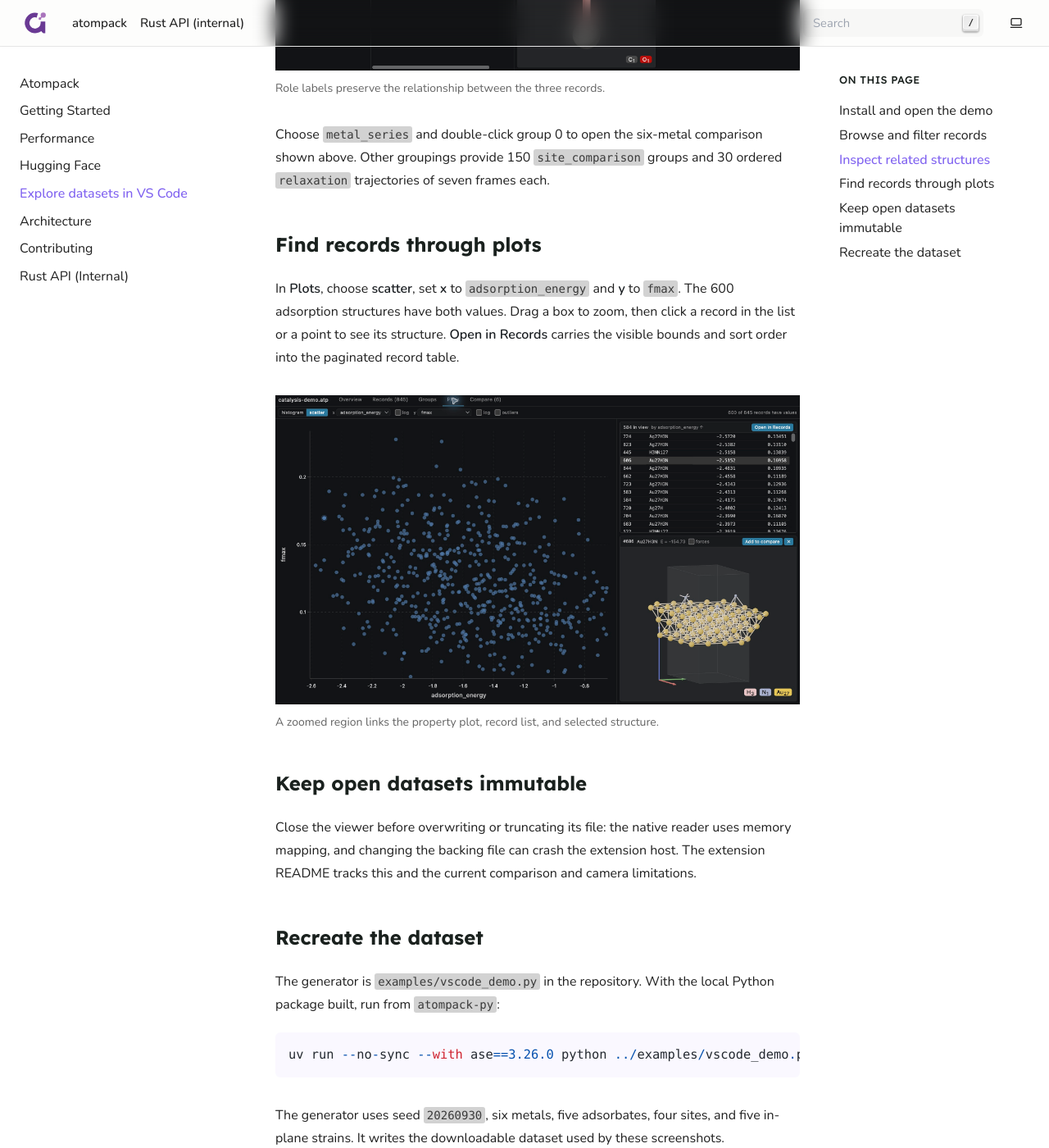
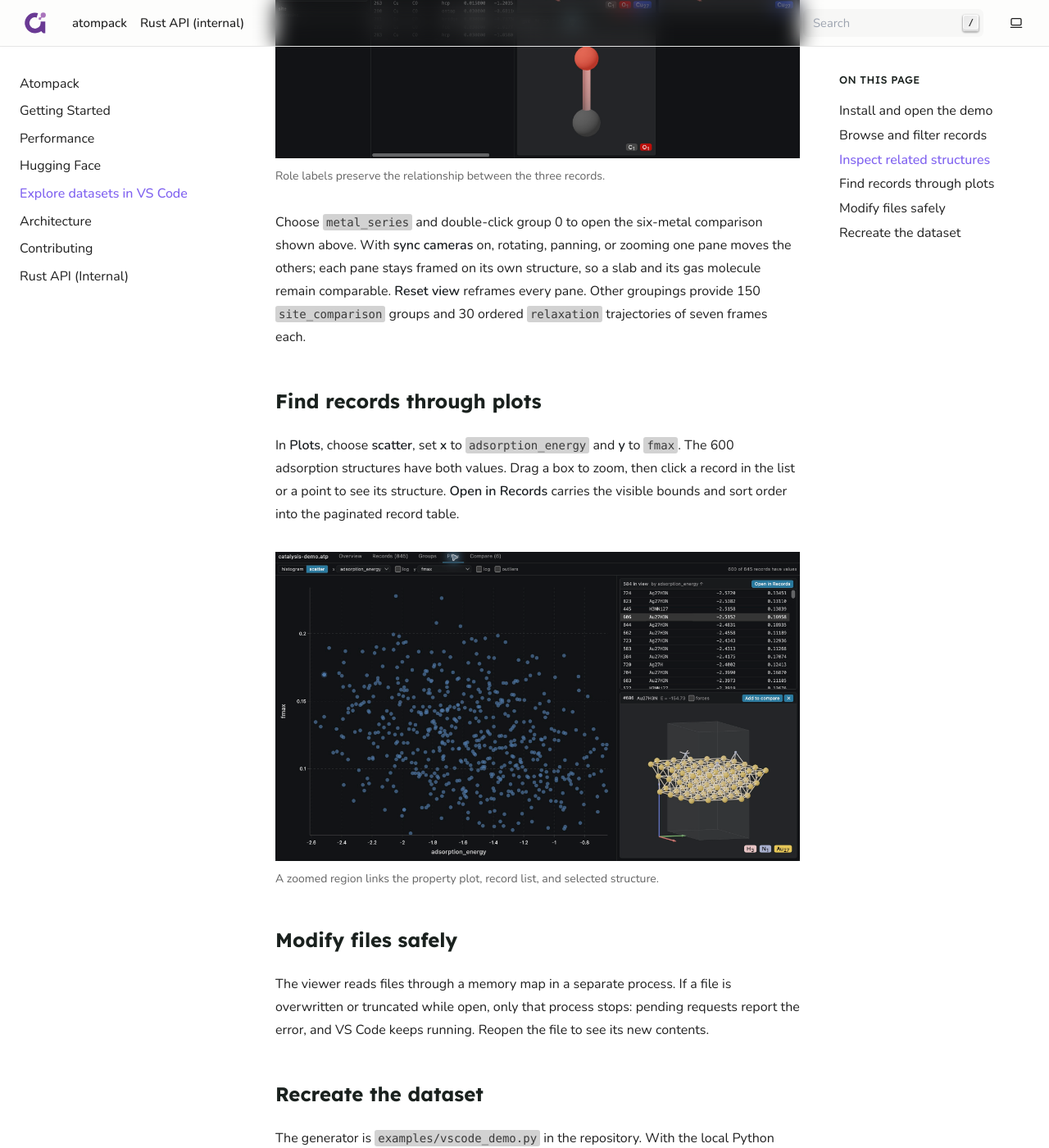
Before and after one commit to LeMaterial/atompack, a Sphinx documentation site: the page built from docs/source/vscode-viewer.rst, in a window 1280 px wide and 1400 px high, scrolled down 2440 px. Shown: the whole window at 82% size. Built offline with Sphinx 7.4.7, drawn with Linux system fonts in a browser that asks for light colours; pages that are not in the unit, such as notebooks, are missing from menus; some of the changed text lies outside the part shown.

Commit message:
docs: point to the VS Code viewer on the Marketplace

```diff
--- a/docs/source/vscode-viewer.rst
+++ b/docs/source/vscode-viewer.rst
@@ -15,10 +15,15 @@
 Install and open the demo
 -------------------------
 
-The extension is currently a preview distributed as platform-specific VSIX packages.
-Follow the `installation instructions
+Install **Atompack Viewer** from the `Visual Studio Marketplace
+<https://marketplace.visualstudio.com/items?itemName=Ramlaoui.atompack-vscode>`_, or run::
+
+   code --install-extension Ramlaoui.atompack-vscode
+
+On Remote SSH, WSL, or Dev Containers, install it into the remote workspace so the reader
+runs next to your files. The `extension README
 <https://github.com/LeMaterial/atompack/blob/main/atompack-vscode/README.md#install>`_
-to select a package for your extension host, including remote SSH hosts.
+lists the supported platforms.
 
 Download :download:`catalysis-demo.atp <_static/data/catalysis-demo.atp>`, open it in VS Code,
 and select **Atompack Viewer** with **Reopen Editor With…** if the binary-file notice appears.
@@ -60,7 +65,9 @@
    Role labels preserve the relationship between the three records.
 
 Choose ``metal_series`` and double-click group 0 to open the six-metal comparison
-shown above. Other groupings provide 150 ``site_comparison`` groups and 30 ordered
+shown above. With **sync cameras** on, rotating, panning, or zooming one pane moves the
+others; each pane stays framed on its own structure, so a slab and its gas molecule remain
+comparable. **Reset view** reframes every pane. Other groupings provide 150 ``site_comparison`` groups and 30 ordered
 ``relaxation`` trajectories of seven frames each.
 
 Find records through plots
@@ -76,12 +83,12 @@
 
    A zoomed region links the property plot, record list, and selected structure.
 
-Keep open datasets immutable
-----------------------------
+Modify files safely
+-------------------
 
-Close the viewer before overwriting or truncating its file: the native reader uses
-memory mapping, and changing the backing file can crash the extension host.
-The extension README tracks this and the current comparison and camera limitations.
+The viewer reads files through a memory map in a separate process. If a file is
+overwritten or truncated while open, only that process stops: pending requests report
+the error, and VS Code keeps running. Reopen the file to see its new contents.
 
 Recreate the dataset
 --------------------
```
Also changed, not shown: README.md (+8 -1 lines), docs/source/getting-started.rst (+9 -0 lines), atompack-vscode/README.md.
